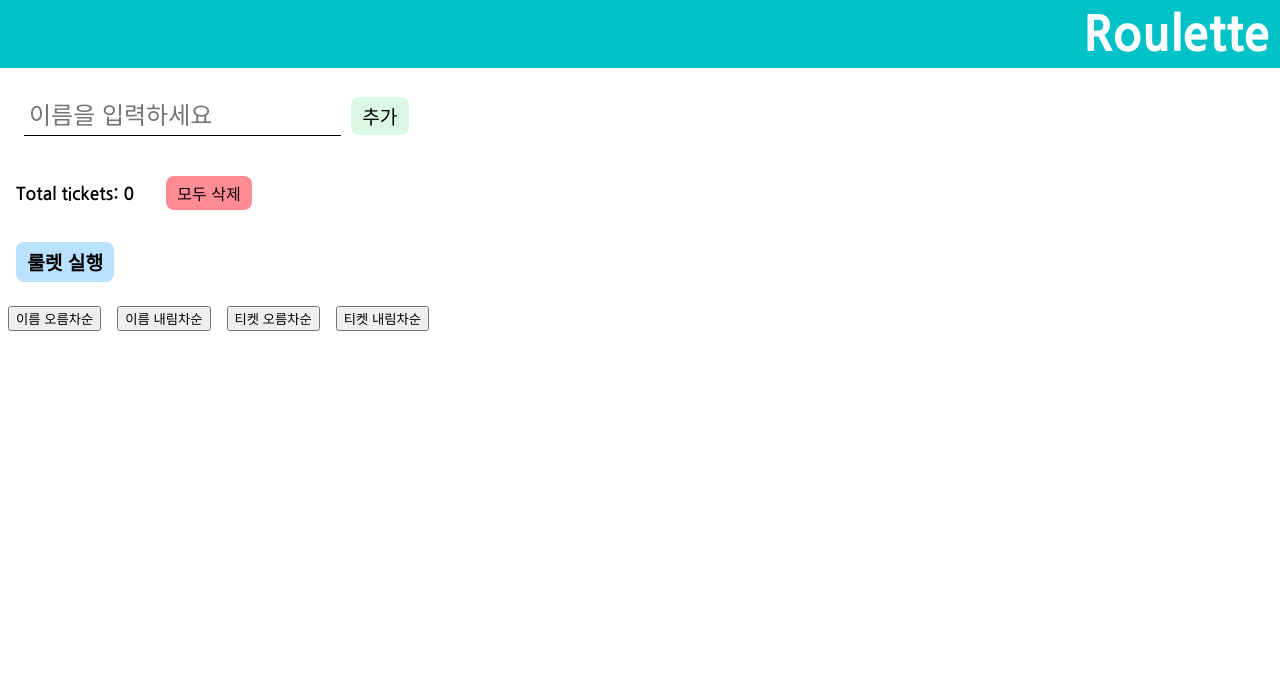
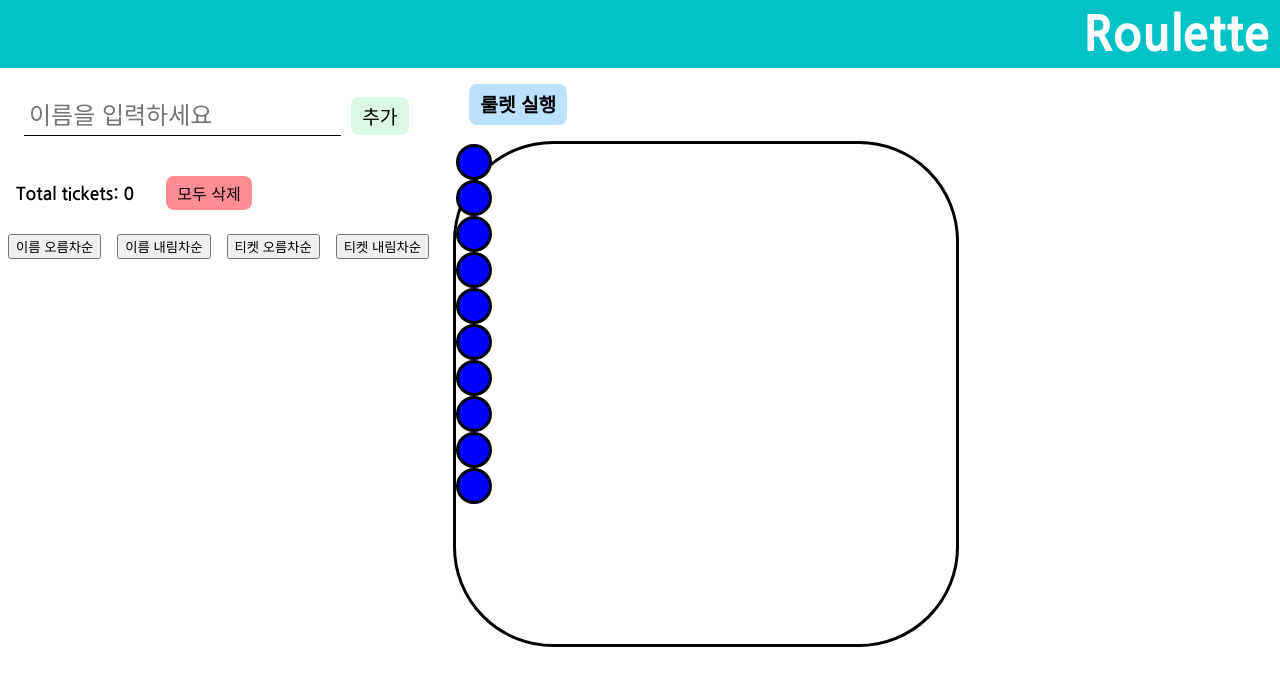
Before and after one commit to JaeHyunLee123/raffle-app, a React (Create React App) app: page / in a window 1280 px wide. Shown: the top 686 px of the page. Built offline with nearby package versions, Linux system fonts and the light colour scheme.

Commit message:
feat: make roulette box

```diff
--- a/src/App.tsx
+++ b/src/App.tsx
@@ -41,6 +41,10 @@ const Form = styled.form`
     border: none;
     background-color: #daf8e3;
   }
+`;
+
+const Wrapper = styled.div`
+  display: flex;
 `;
 
 const ButtonWrapper = styled.div`
@@ -94,6 +98,7 @@ function App() {
   };
 
   return (
+    <Wrapper>
       <div>
         <Form onSubmit={handleSubmit(onSubmit)}>
           <input
@@ -106,7 +111,7 @@ function App() {
           <TotalTicketSpan>Total tickets: {totalTickets}</TotalTicketSpan>
           <DeleteAllBtn onClick={onDeleteAll}>모두 삭제</DeleteAllBtn>
         </div>
-      <Roulette />
+
         <ButtonWrapper>
           <button
             onClick={() => {
@@ -143,6 +148,9 @@ function App() {
           ))}
         </ul>
       </div>
+
+      <Roulette />
+    </Wrapper>
   );
 }
 export default App;
--- a/src/components/Roulette.tsx
+++ b/src/components/Roulette.tsx
@@ -4,8 +4,9 @@ import {
   selectRaffle,
   selectTotalTickets,
 } from "src/features/raffle/raffleSlice";
-import { FC, useState } from "react";
+import { FC, useRef, useState } from "react";
 import styled from "styled-components";
+import { motion } from "framer-motion";
 
 const RouletteBtn = styled.button`
   margin: 1rem;
@@ -26,6 +27,21 @@ const RouletteBtn = styled.button`
 const WinnerSpan = styled.span`
   font-weight: 700;
   font-size: 1.5rem;
+`;
+
+const Circle = styled(motion.div)`
+  width: 30px;
+  height: 30px;
+  border: 3px solid black;
+  border-radius: 100%;
+  background-color: blue;
+`;
+
+const RouletteBound = styled(motion.div)`
+  width: 500px;
+  height: 500px;
+  border: 3px solid black;
+  border-radius: 100px;
 `;
 
 interface RouletteProps {}
@@ -60,10 +76,17 @@ const Roulette: FC<RouletteProps> = () => {
     }
   };
 
+  const constraintsRef = useRef(null);
+
   return (
     <div>
       <RouletteBtn onClick={onRouletteClick}>룰렛 실행</RouletteBtn>
       {winner ? <WinnerSpan>당첨자: {winner}</WinnerSpan> : ""}
+      <RouletteBound ref={constraintsRef}>
+        {[...Array(10)].map((_, i) => (
+          <Circle key={i} />
+        ))}
+      </RouletteBound>
     </div>
   );
 };
--- a/src/features/raffle/Raffle.tsx
+++ b/src/features/raffle/Raffle.tsx
@@ -1,4 +1,4 @@
-import { FC, useEffect, useState } from "react";
+import { FC, useEffect, useRef, useState } from "react";
 import {
   RaffleObj,
   increasement,
@@ -88,6 +88,8 @@ const Raffle: FC<RaffleProps> = ({ raffle }) => {
     dispatch(deleteRaffle(raffle.id));
   };
 
+  const constraintsRef = useRef(null);
+
   return (
     <Wrapper>
       <Name>{raffle.name}</Name>
@@ -98,6 +100,10 @@ const Raffle: FC<RaffleProps> = ({ raffle }) => {
       </ButtonWrapper>
       <button onClick={onDeleteClick}>삭제</button>
       <span>당첨 확률: {winPercentage}%</span>
+
+      <motion.div ref={constraintsRef}>
+        <motion.div drag dragConstraints={constraintsRef}></motion.div>
+      </motion.div>
     </Wrapper>
   );
 };
```
Lines whose indentation alone changed are shown as unchanged.
